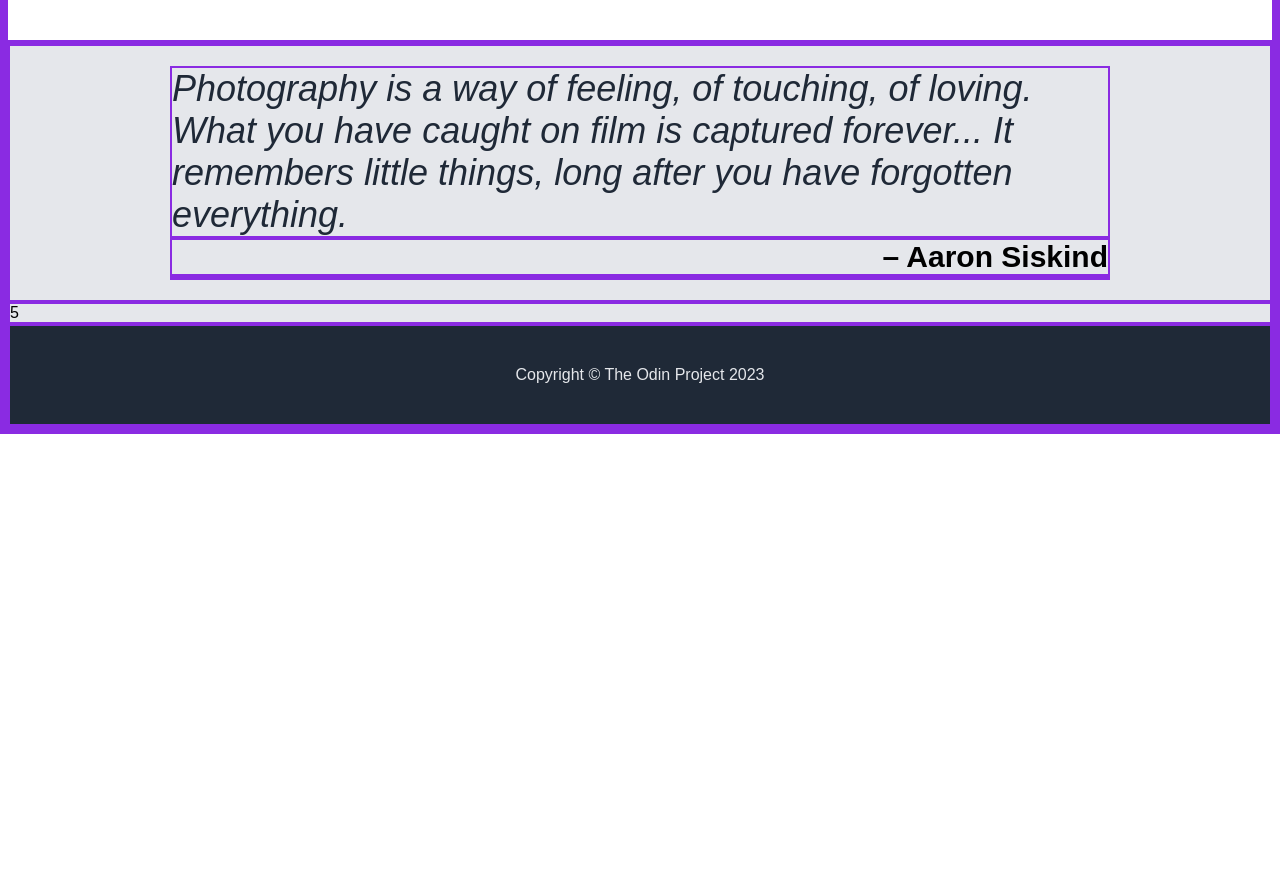
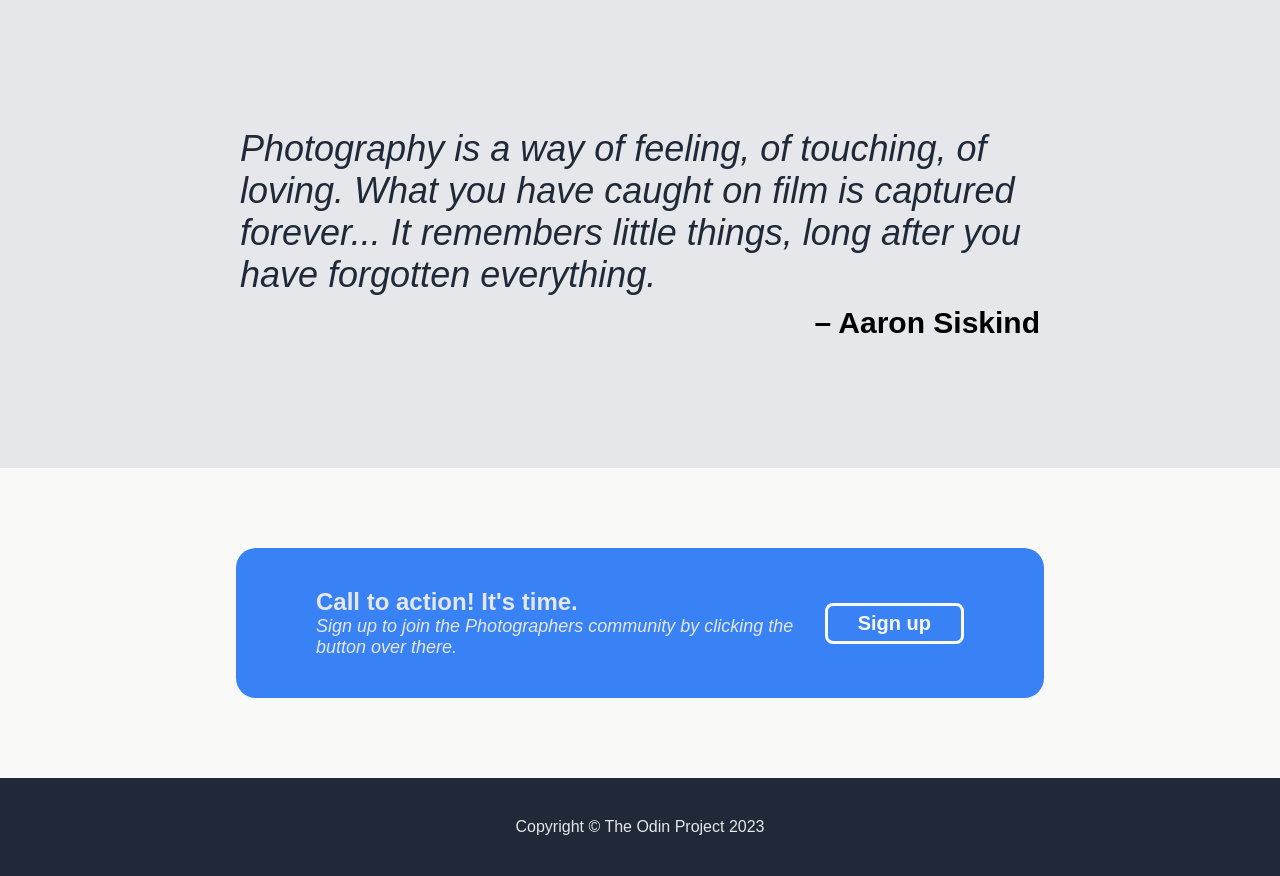
Before and after one commit to z-iad74/odin-cameras, a plain HTML site: page index.html in a window 1280 px wide. Shown: the part 1040-1916 px from the top of the page. Before the commit the page ends 1474 px from the top, so only its background shows below. Drawn offline with Linux system fonts and the light colour scheme.

Commit message:
Added action part

```diff
--- a/index.html
+++ b/index.html
@@ -53,7 +53,15 @@
                 <div class="author">– Aaron Siskind</p>
             </div>
         </div>
-        <div>5</div>
+        <div class="ad">
+            <div class="padd">
+                <div class="adcontent">
+                    <h1>Call to action! It's time.</h1>
+                    <p>Sign up to join the Photographers community by clicking the button over there. </p>
+                </div>
+                <button>Sign up</button>
+            </div>
+        </div>
         <footer>Copyright © The Odin Project 2023</footer>
     </div>
 </body>
--- a/style.css
+++ b/style.css
@@ -1,6 +1,6 @@
 * {
     margin: 0;
-    border:2px solid blueviolet;
+    /* border:2px solid blueviolet; */
     font-family: sans-serif;
 }
 
@@ -169,14 +169,61 @@ button:hover{
     text-align: right;
     font-size: 30px;
     font-weight: bold;
+    margin-top: 10px;
 }
 
 
 .padd{
-    padding: 20px 10em;
+    padding: 8em 15em;
+}
+
+/* ad part */
+.ad{
+    display: flex;
+    justify-content: center;
+    padding: 80px 100px;
+    background-color: #F9FAF8;
+}
+
+.ad > .padd{
+    display: flex;
+    justify-content: center;
+    align-items: center;
+    gap: 20px;
+    width: 60%;
+    background-color: #3882F6;
+    border-radius: 20px;
+    padding: 40px 80px;
+}
+
+.ad > .adcontent{
+    display: flex;
+
+}
+
+.ad > .padd > .adcontent > h1{
+    color: #E5E7EB;
+    font-size: 24px;
+}
+.ad > .padd > .adcontent > p{
+    color: #E5E7EB;
+    font-size: 18px;
+}
+
+.ad > .padd > button{
+    color:  #F9FAF8;
+    border: 3px solid #F9FAF8;
+    background-color: #3882F6;
+    border-radius: 8px;
+    font-size: 20px;
+    font-weight: bold;
+    padding: .3em 1.5em;
+    width: fit-content;
+    flex-shrink: 0;
 }
 
 
+/* footer */
 footer{
     padding: 40px 0;
     text-align: center;
```
